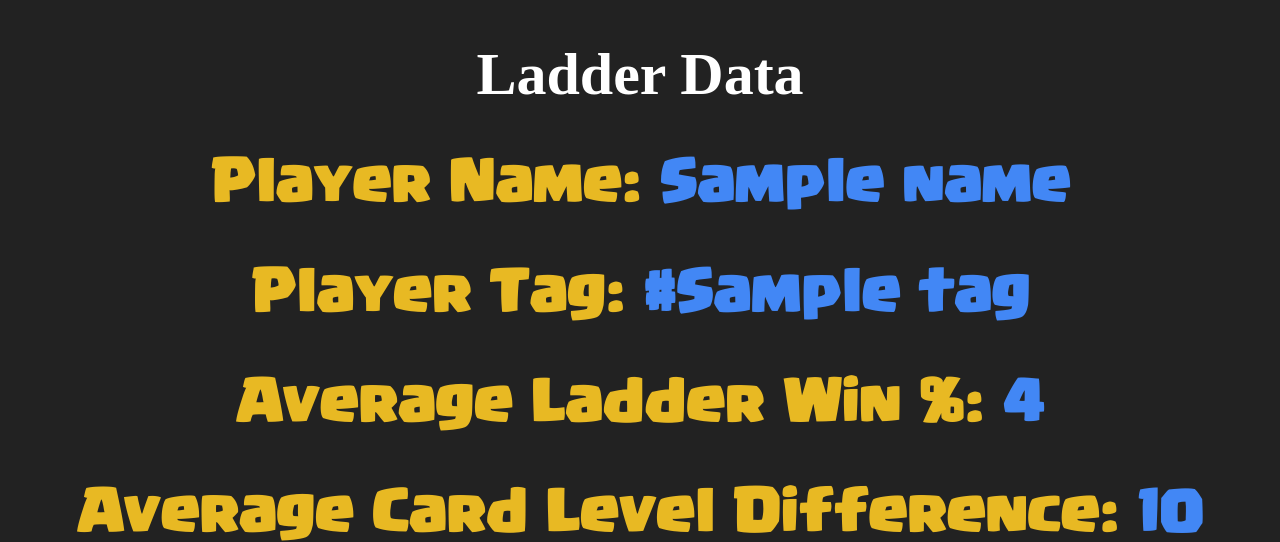
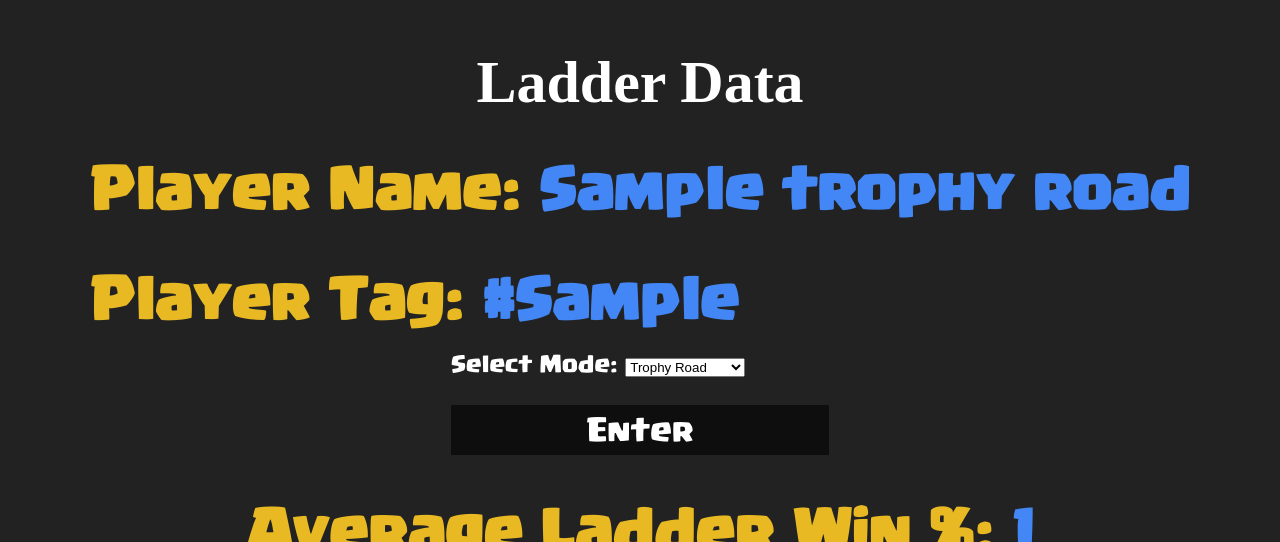
Before and after one commit to FarrukhAnwar1/DMGDev-Website, a Flask app: template templates/clashdatapage.html in a window 1280 px wide. Shown: the top 542 px of the page. Run offline with Flask 2, Linux system fonts and the light colour scheme; the template is opened without the code that fills it: most values are stand-ins (such as "Sample title", 1, 10 or a date in 2020); some libraries are stand-ins or nearby versions; some web fonts are replaced.

Commit message:
updated to support path of legends update

```diff
--- a/main.py
+++ b/main.py
@@ -36,17 +36,7 @@ def win_api():
     elif html:
         try:
             data_to_return = main(player_tag)
-            name = data_to_return["player_name"]
-            tag = data_to_return["player_tag"]
-            average_win_rate = data_to_return["average_ladder_win_percentage"]
-            average_level_difference = data_to_return["average_level_difference"]
-            win_rates = data_to_return["win_percentages"]
-            match_percentages = data_to_return["match_percentages"]
-            match_numbers = data_to_return["match_numbers"]
-            colors = data_to_return["colors"]
-            return render_template("clashdatapage.html", name = name, tag = tag, average_win_rate = average_win_rate,
-                                   average_level_difference = average_level_difference, win_rates = win_rates,
-                                   match_percentages = match_percentages, match_numbers = match_numbers, colors = colors)
+            return render_template("clashdatapage.html", data=data_to_return)
         except Exception as e:
             print(e)
             return render_template("errorpage.html")
--- /dev/null
+++ b/static/Scripts/clashdatapagescript.js
@@ -0,0 +1,16 @@
+$(document).ready(function() {
+    $("#specificlegendsdata").hide();
+});
+
+function switch_mode() {
+    var mode = document.getElementById("mode").value;
+    if (mode == "Trophy Road") {
+        console.log("Doing trophy road");
+        $("#specifictrophyroaddata").show();
+        $("#specificlegendsdata").hide();
+    } else if (mode == "Path of Legends") {
+        console.log("Doing path of legends");
+        $("#specifictrophyroaddata").hide();
+        $("#specificlegendsdata").show();
+    }
+}
--- a/static/Styles/clashdatastyles.css
+++ b/static/Styles/clashdatastyles.css
@@ -15,3 +15,27 @@ table, th, td {
     left: 50%;
     transform: translate(-50%, -50%);
 }
+#specifictrophyroaddata {
+    color: #e8b923;
+    font-size: 30px;
+    font-family: ClashRoyale;
+    position: relative;
+    display: grid;
+    justify-items: center;
+}
+#specificlegendsdata {
+    color: #e8b923;
+    font-size: 30px;
+    font-family: ClashRoyale;
+    position: relative;
+    display: grid;
+    justify-items: center;
+}
+#content {
+    display: grid;
+    justify-items: center;
+}
+#table {
+    display: grid;
+    justify-items: center;
+}
--- a/templates/clashdatapage.html
+++ b/templates/clashdatapage.html
@@ -2,12 +2,15 @@
 <html lang="en" dir="ltr">
   <head>
     <meta charset="utf-8">
+    <meta name="viewport" content="width=device-width, initial-scale=1">
     <link rel="stylesheet" media="screen" href="https://fontlibrary.org/face/minecraftia" type="text/css"/>
     <link rel="stylesheet" media="screen" type="text/css" href="{{ url_for('static',filename='Styles/homepagestyles.css') }}">
     <link rel="stylesheet" media="screen" type="text/css" href="{{ url_for('static',filename='Styles/clashdatastyles.css') }}">
     <link rel="icon" href="{{ url_for('static',filename='Images/DMGDevLogo.png') }}">
     <title>Ladder Data</title>
     <script type="text/javascript" src="https://www.gstatic.com/charts/loader.js"></script>
+    <script src="https://ajax.googleapis.com/ajax/libs/jquery/3.6.1/jquery.min.js"></script>
+    <script type="text/javascript" src="{{ url_for('static',filename='Scripts/clashdatapagescript.js') }}"></script>
     <script type="text/javascript">
 
       google.charts.load('current', {'packages':['corechart']});
@@ -19,7 +22,7 @@
         var data = google.visualization.arrayToDataTable([
           ['King Level', 'Match Percentage'],
           {% for i in range(49, -1, -1) %}
-            ['{{ i + 1 }}', {{ match_numbers[i] }}],
+            ['{{ i + 1 }}', {{ data["trophy_road"]["match_numbers"][i] }}],
           {% endfor %}
         ]);
 
@@ -52,8 +55,8 @@
         var data = google.visualization.arrayToDataTable([
           ['King Level', 'Win Percentage', { role: 'style' }, {role: "annotation"}],
           {% for i in range(50) %}
-            {% if win_rates[i] != "N/A" %}
-              ["{{ i + 1 }}", {{ win_rates[i] }}, "{{ colors[(win_rates[i]) | int ] }}", {{ win_rates[i] }}],
+            {% if data["trophy_road"]["win_percentages"][i] != "N/A" %}
+              ["{{ i + 1 }}", {{ data["trophy_road"]["win_percentages"][i] }}, "{{ data["trophy_road"]["colors"][(data["trophy_road"]["win_percentages"][i]) | int ] }}", {{ data["trophy_road"]["win_percentages"][i] }}],
             {% endif %}
           {% endfor %}
         ]);
@@ -106,37 +109,59 @@
     </script>
   </head>
   <body style = "background-color: #222222">
-    <center>
+    <div id = "content">
       <div id="maintitle">
         <h1>Ladder Data</h1>
       </div>
       <div id="clashroyaletitle" style = "right: 0%">
-        <h2 style = "display: inline;">Player Name: </h2> <h2 style = "color: #4287f5; display: inline;">{{ name }}</h2>
+        <h2 style = "display: inline;">Player Name: </h2> <h2 style = "color: #4287f5; display: inline;">{{ data["trophy_road"]["player_name"] }}</h2>
         <br><br>
-        <h2 style = "display: inline;">Player Tag: </h2> <h2 style = "color: #4287f5; display: inline;">#{{ tag }}</h2>
-        <br><br>
-        <h2 style = "display: inline;">Average Ladder Win %: </h2> <h2 style = "color: #4287f5; display: inline;">{{ average_win_rate }}</h2>
-        <br><br>
-        <h2 style = "display: inline;">Average Card Level Difference: </h2> <h2 style = "color: #4287f5; display: inline;">{{ average_level_difference }}</h2>
-        <div id="piechart" style="margin-left: 210px;"></div>
-        <div id="column_chart" style="margin-left: 180px;"></div>
-        <table>
+        <h2 style = "display: inline;">Player Tag: </h2> <h2 style = "color: #4287f5; display: inline;">#{{ data["trophy_road"]["player_tag"] }}</h2>
+      </div>
+      <br>
+      <div id = "clashroyaletext">
+        <form onsubmit = "return false">
+            <span style = "color: white">Select Mode:</span>
+            <select title = "mode_options" id = "mode" name = "response_type">
+              <option value="Trophy Road">Trophy Road</option>
+              <option value="Path of Legends">Path of Legends</option>
+            </select>
+            <br><br>
+                  <input type = "submit" value = "Enter" onclick="switch_mode()" width="100" class = "try_it_out_button">
+        </form>
+      </div>
+      <div id = "specifictrophyroaddata">
+        <br>
+        <h2 style = "display: inline; margin: 0;">Average Ladder Win %: <span style = "color: #4287f5;">{{ data["trophy_road"]["average_ladder_win_percentage"] }}</span></h2>
+        <br>
+        <h2 style = "display: inline; margin: 0;">Average Card Level Difference: <span style = "color: #4287f5;">{{ data["trophy_road"]["average_level_difference"] }}</span></h2>
+        <div id="piechart" style="margin-left: 25%;"></div>
+        <div id="column_chart" style="margin-left: 5%"></div>
+        <div id = "table">
+          <table>
           <tr>
             <th>Opponent King<br>Tower Level</th>
             <th>Win %</th>
             <th>Match %</th>
           </tr>
           {% for i in range(50) %}
-            {% if win_rates[i] != "N/A" %}
+            {% if data["trophy_road"]["win_percentages"][i] != "N/A" %}
               <tr>
                 <td><div class = "container"><img src="{{ url_for('static',filename='Images/ExpLevel.png') }}" alt="Exp Logo" width="100" height="100"><div class = "centered">{{ i + 1 }}</div></div></td>
-                <td style = "color: #4287F5; font-family: ClashRoyale;">{{ win_rates[i] }}</td>
-                <td style = "color: #4287F5; font-family: ClashRoyale;">{{ match_percentages[i] }}</td>
+                <td style = "color: #4287F5; font-family: ClashRoyale;">{{ data["trophy_road"]["win_percentages"][i] }}</td>
+                <td style = "color: #4287F5; font-family: ClashRoyale;">{{ data["trophy_road"]["match_percentages"][i] }}</td>
               </tr>
             {% endif %}
           {% endfor %}
         </table>
+        </div>
       </div>
-    </center>
+      <div id = "specificlegendsdata">
+        <br>
+        <h2 style = "display: inline; margin: 0;">Average Ladder Win %: <span style = "color: #4287f5;">{{ data["path_of_legends"]["average_pol_win_percentage"] }}</span></h2>
+        <br>
+        <h2 style = "display: inline; margin: 0;">Average Card Level Difference: <span style = "color: #4287f5;">{{ data["path_of_legends"]["average_pol_level_difference"] }}</span></h2>
+      </div>
+    </div>
   </body>
 </html>
```
Also changed, not shown: clash.py (+36 -4 lines), templates/homepage.html (+4 -3 lines).
